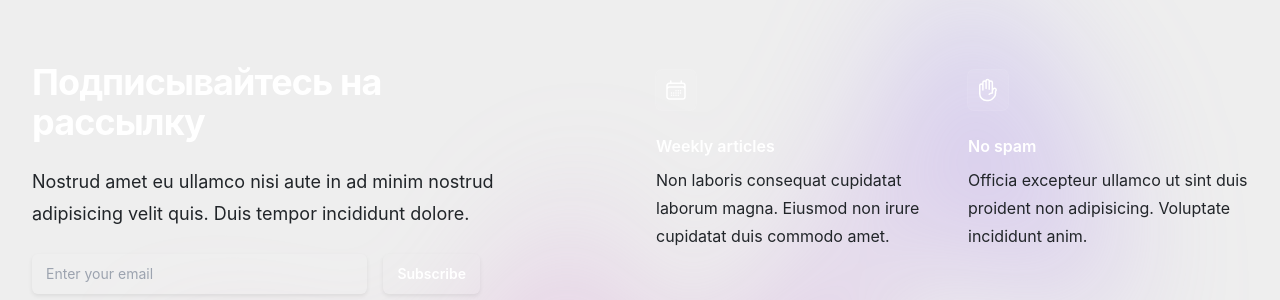
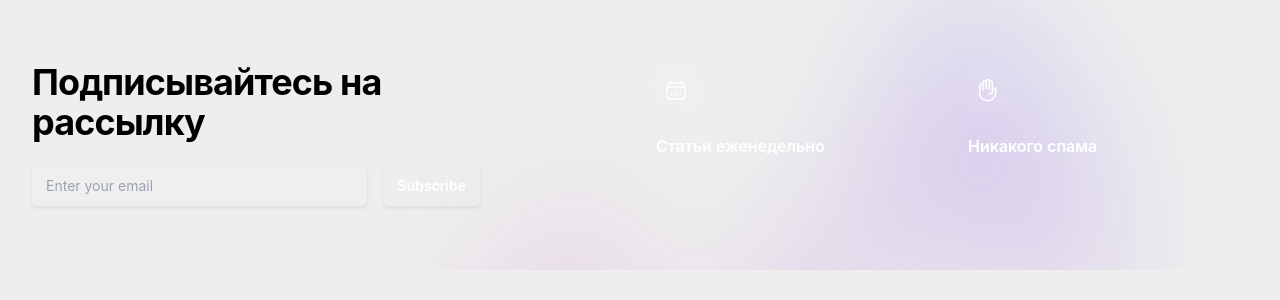
Before and after one commit to tantarin/edtech-club-frontend, a React (Create React App) app: page /digest in a window 1280 px wide. Shown: the part 480-780 px from the top of the page. Built offline with nearby package versions, Linux system fonts and the light colour scheme; no server answers.

Commit message:
правки

```diff
--- a/src/components/Newsletter.tsx
+++ b/src/components/Newsletter.tsx
@@ -7,10 +7,8 @@ export default function Newsletter() {
             <div className="mx-auto max-w-7xl px-6 lg:px-8 py-6 lg:py-8"> {/* Уменьшенный внутренний отступ py */}
                 <div className="mx-auto grid max-w-2xl grid-cols-1 gap-x-8 gap-y-8 lg:max-w-none lg:grid-cols-2"> {/* Уменьшенный внутренний отступ gap-y */}
                     <div className="max-w-xl lg:max-w-lg">
-                        <h2 className="text-3xl font-bold tracking-tight text-white sm:text-4xl">Подписывайтесь на рассылку</h2>
+                        <h2 className="text-3xl font-bold tracking-tight text-black sm:text-4xl">Подписывайтесь на рассылку</h2>
                         <p className="mt-4 text-lg leading-8 text-gray-300">
-                            Nostrud amet eu ullamco nisi aute in ad minim nostrud adipisicing velit quis. Duis tempor incididunt
-                            dolore.
                         </p>
                         <div className="mt-6 flex max-w-md gap-x-4">
                             <label htmlFor="email-address" className="sr-only">
@@ -38,18 +36,18 @@ export default function Newsletter() {
                             <div className="rounded-md bg-white/5 p-2 ring-1 ring-white/10">
                                 <CalendarDaysIcon className="h-6 w-6 text-white" aria-hidden="true" />
                             </div>
-                            <dt className="mt-4 font-semibold text-white">Weekly articles</dt>
+                            <dt className="mt-4 font-semibold text-white">Статьи еженедельно</dt>
                             <dd className="mt-2 leading-7 text-gray-400">
-                                Non laboris consequat cupidatat laborum magna. Eiusmod non irure cupidatat duis commodo amet.
+
                             </dd>
                         </div>
                         <div className="flex flex-col items-start">
                             <div className="rounded-md bg-white/5 p-2 ring-1 ring-white/10">
                                 <HandRaisedIcon className="h-6 w-6 text-white" aria-hidden="true" />
                             </div>
-                            <dt className="mt-4 font-semibold text-white">No spam</dt>
+                            <dt className="mt-4 font-semibold text-white">Никакого спама</dt>
                             <dd className="mt-2 leading-7 text-gray-400">
-                                Officia excepteur ullamco ut sint duis proident non adipisicing. Voluptate incididunt anim.
+
                             </dd>
                         </div>
                     </dl>
```
